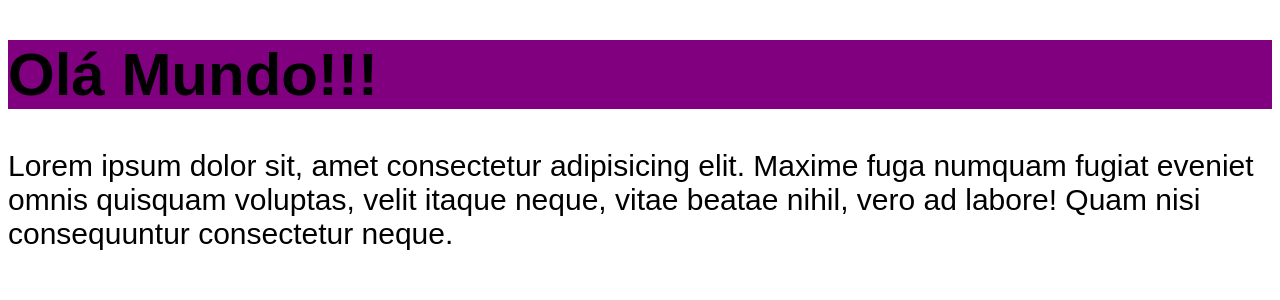
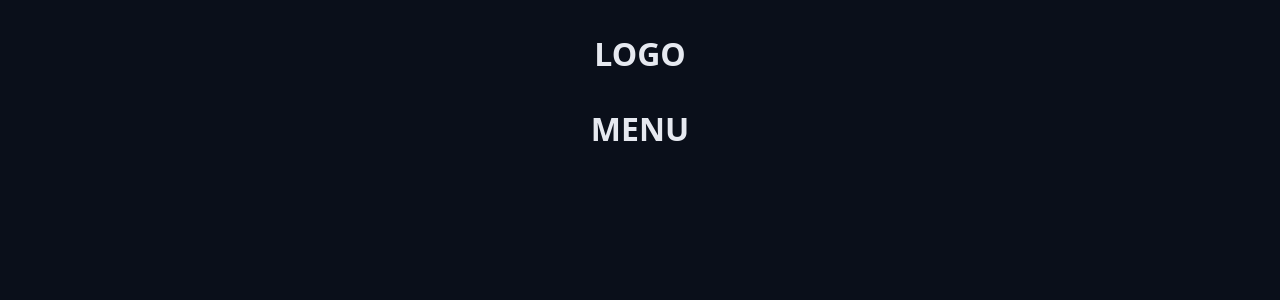
Before and after one commit to jotas653/curso_react_pomodoro, a React (Vite) app: page / in a window 1280 px wide. Shown: the top 300 px of the page. Built offline with nearby package versions, Linux system fonts and the light colour scheme.

Commit message:
Novas modificações

```diff
--- a/package.json
+++ b/package.json
@@ -10,6 +10,7 @@
     "preview": "vite preview"
   },
   "dependencies": {
+    "lucide-react": "^0.563.0",
     "react": "^19.2.0",
     "react-dom": "^19.2.0"
   },
--- a/src/App.tsx
+++ b/src/App.tsx
@@ -1,17 +1,18 @@
-import { Heading } from './components/Heading';
 import './styles/theme.css'
 import './styles/global.css'
+import Container from './components/Container'
+import { Heading } from './components/Heading'
 
 export function App () {
   return (
-    <div>
-      <Heading />
-      <p>Lorem ipsum dolor sit, amet consectetur
-        adipisicing elit. Maxime fuga numquam
-        fugiat eveniet omnis quisquam voluptas,
-        velit itaque neque, vitae beatae nihil, vero ad labore!
-        Quam nisi consequuntur consectetur neque.
-      </p>
-    </div>
+      <>
+      <Container>
+        <Heading>LOGO</Heading>
+      </Container>
+
+      <Container>
+        <Heading>MENU</Heading>
+      </Container>
+      </>
   )
 }
--- /dev/null
+++ b/src/components/Container.module.css
@@ -0,0 +1,12 @@
+.container-fluid {
+    max-width: auto;
+}
+
+.container {
+    max-width: 98rem;
+    margin: 0 auto;
+}
+
+.content {
+    margin: 3.2rem;
+}
--- /dev/null
+++ b/src/components/Container.tsx
@@ -0,0 +1,15 @@
+import styles from './Container.module.css'
+
+type ContainerProps ={
+    children: React.ReactNode
+}
+
+export function Container ({children}: ContainerProps) {
+  return (
+    <div className={styles.container}>
+        <div className={styles.content}>{children}</div>
+    </div>
+  )
+}
+
+export default Container
--- a/src/components/Heading.module.css
+++ b/src/components/Heading.module.css
@@ -1,8 +1,6 @@
 .heading {
-    background: purple;
-    color: black;
+    display: flex;
+    align-items: center;
+    justify-content: center;
+    gap: 2.4rem;
 }
-
-.cyan {
-    color: cyan;
-}
--- a/src/components/Heading.tsx
+++ b/src/components/Heading.tsx
@@ -1,7 +1,12 @@
+import type React from 'react';
 import styles from './Heading.module.css'
 
-export function Heading () {
+type HeadingProps = {
+    children: React.ReactNode;
+}
+
+export function Heading({ children }: HeadingProps) {
     return (
-        <h1 className={styles.heading}>Olá Mundo!!!</h1>
+        <h1 className={styles.heading}>{children}</h1>
     )
 }
--- a/src/styles/global.css
+++ b/src/styles/global.css
@@ -1,8 +1,19 @@
-body {
-    font-family:  sans-serif;
-    font-size: 30px;
+* {
+    margin: 0;
+    padding: 0;
+    box-sizing: border-box;
 }
 
-h1 {
-    color: var(--primary);
+html {
+    font-size: 62.5%;
 }
+
+body {
+    font-family: system-ui, -apple-system,
+    BlinkMacSystemFont, 'Segoe UI', Roboto,
+    Oxygen, Ubuntu, Cantarell, 'Open Sans',
+    'Helvetica Neue', sans-serif;
+    font-size: 1.6rem;
+    background: var(--gray-900);
+    color: var(--text-default);
+}
--- a/src/styles/theme.css
+++ b/src/styles/theme.css
@@ -1,3 +1,37 @@
 :root {
-    --primary: pink
+  --gray-100: #e6e9f0;
+  --gray-200: #cdd3e1;
+  --gray-300: #aab3cc;
+  --gray-400: #555f7d;
+  --gray-500: #454f6a;
+  --gray-600: #363d56;
+  --gray-700: #272f43;
+  --gray-800: #181f2e;
+  --gray-900: #0a0f1a;
+
+  --primary-light: #4de7b7;
+  --primary: #0da170;
+  --primary-dark: #065f46;
+
+  --link-color: #10b981;
+  --link-hover: #0b8a60;
+
+  --success: #22c55e;
+  --warning: #eab308;
+  --error: #991b1b;
+  --info: #0ea5e9;
+
+  --text-over-primary: #0a0f1a;
+  --text-over-primary-dark: #e6e9f0;
+  --text-over-primary-light: #0a0f1a;
+  --text-over-success: #0a0f1a;
+  --text-over-warning: #0a0f1a;
+  --text-over-error: #e6e9f0;
+  --text-over-info: #0a0f1a;
+
+  --text-default: #e6e9f0;
+  --text-muted: #aab3cc;
+
+  --disabled: #555f7d;
+  --text-disabled: #aab3cc;
 }
```
Also changed, not shown: 1 other file (tests, documents, lock files or other folders).
